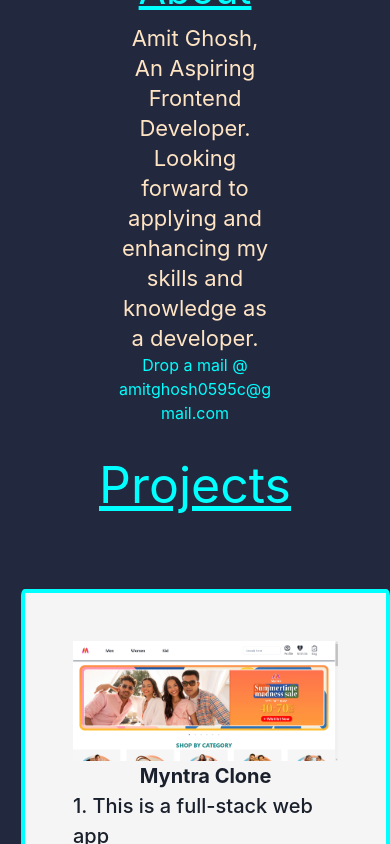
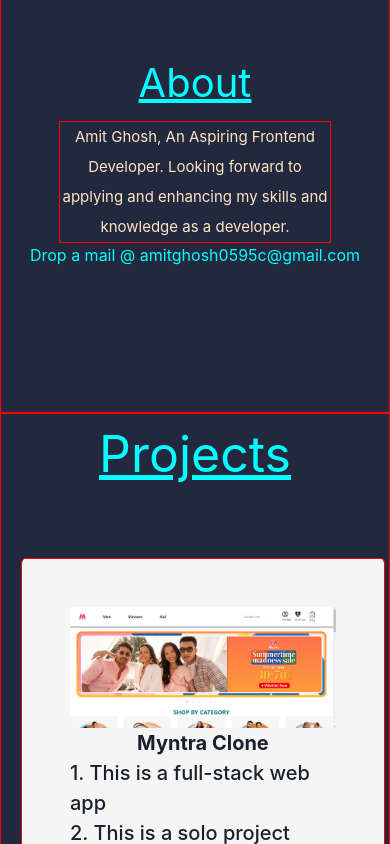
Before and after one commit to amit05c/portfolio, a React (Create React App) app: page / in a window 390 px wide. Shown: the part 560-1404 px from the top of the page. Built offline with nearby package versions, Linux system fonts and the light colour scheme.

Commit message:
about section update

```diff
--- a/src/Pages/About.jsx
+++ b/src/Pages/About.jsx
@@ -18,7 +18,7 @@
 
       <div>
       <h1 data-aos={width>920 ? "fade-up" : ""}>About</h1>
-      <div style={{width:"40%"}}>
+      <div>
 
       <p data-aos={width>920 ? "fade-up" : ""} className={styles.text}>
       Amit Ghosh, An Aspiring Frontend Developer. Looking forward to applying and enhancing my skills and knowledge as a developer.
--- a/src/Styles/about.module.css
+++ b/src/Styles/about.module.css
@@ -26,6 +26,8 @@
 
 .text{
     margin-top: 5%;
+    width: 40%;
+    margin: auto;
     line-height: 30px;
     font-size: 25px;
 
@@ -41,9 +43,10 @@
     .about{
         /* border: 1px solid red; */
         width: 80%;
-        height: 60vh;
+        height: 70vh;
         margin: auto;
-        margin-top: 2rem;
+        /* margin-top: 2rem; */
+        margin-bottom: 2rem;
 
     }
 
@@ -56,9 +59,12 @@
     }
 
     .text{
+        border: 1px solid red;
+        width: 70%;
+        margin: auto;
     margin-top: 2%;
     line-height: 30px;
-    font-size: 27px;
+    font-size: 18px;
     line-break: auto;
 
     color: bisque;
@@ -68,16 +74,21 @@
   @media (max-width: 600px){
 
     .about{
-        /* border: 1px solid red; */
+        border: 1px solid red;
         width: 100%;
         height: 60vh;
         margin: auto;
-        margin-top: 2rem;
+        margin-top: 0rem;
+        margin-bottom: 0rem;
 
     }
 
+    .about>p{
+        text-align: justify;
+    }
+
     .text{
-        font-size: 22px;
+        font-size: 15px;
         /* line-break: auto; */
     }
   }
--- a/src/Styles/projects.module.css
+++ b/src/Styles/projects.module.css
@@ -6,7 +6,7 @@
     /* height: 100vh; */
     /* border: 1px solid green; */
     /* background-color: antiquewhite; */
-    margin-top: 10rem;
+    margin-top: 5rem;
     box-sizing: border-box;
     margin: auto;
     margin-bottom: 5rem;
@@ -93,6 +93,7 @@
     display: flex;
     margin-top: 2rem;
     justify-content: center;
+    /* align-items: center; */
     color: #22283e;
     border: 3px solid aqua;
     width: 100%;
@@ -160,20 +161,21 @@
 
 }
 
-@media  (max-width: 520px) {
+@media  (max-width: 600px) {
 
     .projects{
         width: 100%;
         margin: auto;
-        /* border: 1px solid red; */
+        border: 1px solid red;
         box-sizing: border-box;
     }
+
     .project_list>div{
         width: 90%;
-        /* border: 1px solid red; */
+        margin: auto;
+        border: 1px solid red;
         border-radius: 1%;
         padding: 3rem;
-        margin: auto;
 
        }
 
```
